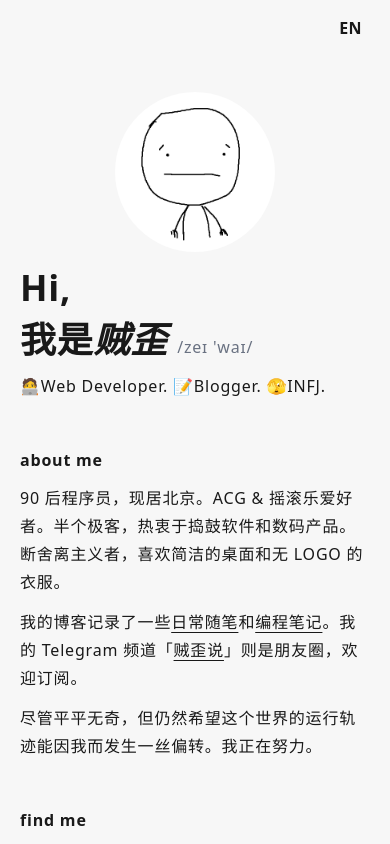
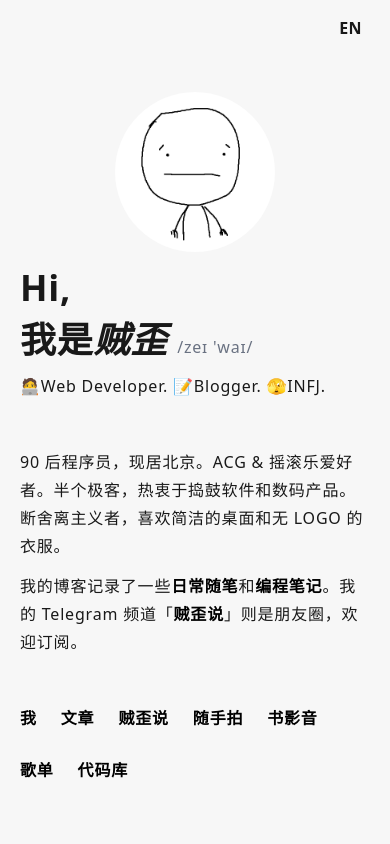
Before and after one commit to varzy/homepage-next, a Next.js app: page / in a window 390 px wide. Shown: the top 844 px of the page. Built offline with nearby package versions, Linux system fonts and the light colour scheme; no server answers.

Commit message:
Update styles.

```diff
--- a/src/app/(blog)/_components/BlogHeader.tsx
+++ b/src/app/(blog)/_components/BlogHeader.tsx
@@ -8,7 +8,6 @@ export default function BlogHeader() {
     return { label: category.alias, href: `/categories/${key}` };
   });
   const links = [
-    { label: '主页', href: '/' },
     ...categoryLinks,
     { label: '归档', href: '/archive' },
     { label: '标签', href: '/tags' },
@@ -20,11 +19,11 @@ export default function BlogHeader() {
       <div className="g-blog-container">
         <div className="flex items-center justify-between">
           <div className="logo">
-            <Link className="text-lg font-bold italic" href="/blog">
+            <Link className="text-lg font-bold italic" href="/">
               贼 歪
             </Link>
           </div>
-          <div className="menu align-center flex gap-3 sm:gap-3.5">
+          <div className="menu align-center flex gap-4">
             {links.map((link, index) => (
               <Link className="hover:underline" key={index} href={link.href}>
                 {link.label}
--- /dev/null
+++ b/src/app/(readme)/readme/page.tsx
@@ -0,0 +1,3 @@
+export default function Readme() {
+  return <div>Readme</div>;
+}
--- /dev/null
+++ b/src/app/_components/HomeWrapper copy.tsx
@@ -0,0 +1,97 @@
+import { ReactNode } from 'react';
+import { FaRegPenToSquare } from 'react-icons/fa6';
+import { FaGithub, FaInstagram, FaRegAddressCard, FaTelegramPlane } from 'react-icons/fa';
+import { SiDoubanread } from 'react-icons/si';
+import { RiNeteaseCloudMusicLine } from 'react-icons/ri';
+import LocaleToggle from '@/app/_components/LocaleToggle';
+import Avatar from '@/app/_components/Avatar';
+import FancyLink, { FancyLinkProps } from '@/app/_components/FancyLink';
+import Link from 'next/link';
+
+export interface I18nProps {
+  blog: string;
+  telegram: string;
+  github: string;
+  instagram: string;
+  douban: string;
+  neteaseMusic: string;
+  resume: string;
+  iam: ReactNode;
+  name: string;
+  pronounce: string;
+}
+
+export default function HomeWrapper({ t, children }: { t: I18nProps; children: ReactNode }) {
+  const linksNew = [
+    { label: '我', alias: 'README', href: '/' },
+    { label: '文章', alias: 'Writing', href: '/blog' },
+    { label: '朋友圈', alias: 'Moments', href: 'https://t.me/aboutzy', target: '_blank' },
+    { label: '随手拍', alias: 'Gallery', href: 'https://instagram.com/varzyme', target: '_blank' },
+    { label: '书影音', alias: 'Douban', href: 'https://www.douban.com/people/varzy/', target: '_blank' },
+    {
+      label: '在听',
+      alias: 'Listening',
+      href: 'https://music.163.com/playlist?id=39874340&userid=45403592',
+      target: '_blank',
+    },
+    {
+      label: '代码',
+      alias: 'Github',
+      href: 'https://github.com/varzy',
+      target: '_blank',
+    },
+  ];
+
+  const links: FancyLinkProps[] = [
+    { label: t.blog, href: '/blog', icon: <FaRegPenToSquare /> },
+    { label: t.telegram, href: 'https://t.me/aboutzy', target: '_blank', icon: <FaTelegramPlane /> },
+    { label: t.github, href: 'https://github.com/varzy', target: '_blank', icon: <FaGithub /> },
+    { label: t.instagram, href: 'https://instagram.com/varzyme', target: '_blank', icon: <FaInstagram /> },
+    { label: t.douban, href: 'https://www.douban.com/people/varzy/', target: '_blank', icon: <SiDoubanread /> },
+    {
+      label: t.neteaseMusic,
+      href: 'https://music.163.com/playlist?id=39874340&userid=45403592',
+      icon: <RiNeteaseCloudMusicLine />,
+    },
+    { label: t.resume, href: '/resume', icon: <FaRegAddressCard /> },
+  ];
+
+  const Row = ({ title, children }: { title?: string; children: ReactNode }) => (
+    <div className="mb-12">
+      <div className="mb-3">{title && <h1 className="text-base font-bold">{title}</h1>}</div>
+      <div className="">{children}</div>
+    </div>
+  );
+
+  return (
+    <div className="container mx-auto text-lg max-w-2xl px-5 py-20 leading-8 tracking-wider [&_a]:hover:underline">
+      <div className="">
+        <div className="flex-1">
+          <div className="flex flex-col-reverse gap-4 md:flex-row md:items-center md:justify-between">
+            <div className="space-y-3">
+              <p className="text-4xl font-bold">Hi,</p>
+              <p className="text-4xl font-bold">
+                <span>I'm </span>
+                <strong className="italic">{t.name}</strong>
+                <span className="text-secondary text-base font-light">&nbsp;&nbsp;/{t.pronounce}/</span>
+              </p>
+              <p>🧑‍💻Web Developer. 📝Blogger. 🫣INFJ.</p>
+            </div>
+          </div>
+        </div>
+        <div className="flex-1 text-black font-black flex gap-6 mt-10">
+          {linksNew.map((link, index) => (
+            <p key={index}>
+              {/* <span>- </span> */}
+              <Link href={link.href} target={link.target}>
+                <span>{link.label}</span>
+                {/* <span> / </span> */}
+                {/* <span>{link.alias}</span> */}
+              </Link>
+            </p>
+          ))}
+        </div>
+      </div>
+    </div>
+  );
+}
--- a/src/app/_components/HomeWrapper.tsx
+++ b/src/app/_components/HomeWrapper.tsx
@@ -6,6 +6,7 @@ import { RiNeteaseCloudMusicLine } from 'react-icons/ri';
 import LocaleToggle from '@/app/_components/LocaleToggle';
 import Avatar from '@/app/_components/Avatar';
 import FancyLink, { FancyLinkProps } from '@/app/_components/FancyLink';
+import Link from 'next/link';
 
 export interface I18nProps {
   blog: string;
@@ -17,22 +18,22 @@ export interface I18nProps {
   resume: string;
   iam: ReactNode;
   name: string;
-  pronounce: string;
+  readme: string;
 }
 
 export default function HomeWrapper({ t, children }: { t: I18nProps; children: ReactNode }) {
   const links: FancyLinkProps[] = [
-    { label: t.blog, href: '/blog', icon: <FaRegPenToSquare /> },
-    { label: t.telegram, href: 'https://t.me/aboutzy', target: '_blank', icon: <FaTelegramPlane /> },
-    { label: t.github, href: 'https://github.com/varzy', target: '_blank', icon: <FaGithub /> },
-    { label: t.instagram, href: 'https://instagram.com/varzyme', target: '_blank', icon: <FaInstagram /> },
-    { label: t.douban, href: 'https://www.douban.com/people/varzy/', target: '_blank', icon: <SiDoubanread /> },
+    { label: t.readme, href: '/readme' },
+    { label: t.blog, href: '/blog' },
+    { label: t.telegram, href: 'https://t.me/aboutzy', target: '_blank' },
+    { label: t.instagram, href: 'https://instagram.com/varzyme', target: '_blank' },
+    { label: t.douban, href: 'https://www.douban.com/people/varzy/', target: '_blank' },
     {
       label: t.neteaseMusic,
       href: 'https://music.163.com/playlist?id=39874340&userid=45403592',
-      icon: <RiNeteaseCloudMusicLine />,
     },
-    { label: t.resume, href: '/resume', icon: <FaRegAddressCard /> },
+    { label: t.github, href: 'https://github.com/varzy', target: '_blank' },
+    // { label: t.resume, href: '/resume' },
   ];
 
   const Row = ({ title, children }: { title?: string; children: ReactNode }) => (
@@ -45,15 +46,15 @@ export default function HomeWrapper({ t, children }: { t: I18nProps; children: R
   return (
     <>
       <LocaleToggle />
-      <div className="container mx-auto max-w-3xl px-5 py-20 leading-7 tracking-wider sm:px-16 [&_a]:underline">
+      <div className="container mx-auto max-w-3xl px-5 py-20 leading-7 tracking-wider sm:px-16 [&_a]:font-black [&_a]:text-black [&_a]:hover:underline">
         <Row>
           <div className="flex flex-col-reverse gap-4 md:flex-row md:items-center md:justify-between">
             <div className="space-y-3">
               <p className="text-4xl font-bold">Hi,</p>
               <p className="text-4xl font-bold">
                 <span>{t.iam}</span>
-                <strong className="italic">{t.name}</strong>
-                <span className="text-secondary text-base font-light">&nbsp;&nbsp;/{t.pronounce}/</span>
+                <strong className="italic">贼歪</strong>
+                <span className="text-secondary text-base font-light">&nbsp;&nbsp;/zeɪ 'waɪ/</span>
               </p>
               <p>🧑‍💻Web Developer. 📝Blogger. 🫣INFJ.</p>
             </div>
@@ -62,15 +63,15 @@ export default function HomeWrapper({ t, children }: { t: I18nProps; children: R
             </div>
           </div>
         </Row>
-        <Row title="about me">
-          <div className="[&>p]:mb-3 [&>p]:last:mb-0">{children}</div>
+        <Row>
+          <article className="[&_p]:mb-3 [&_p]:last:mb-0">{children}</article>
         </Row>
-        <Row title="find me">
-          <div className="flex flex-wrap">
+        <Row>
+          <div className="flex flex-wrap gap-6">
             {links.map((link, index) => (
-              <div className="mb-3 basis-1/2 sm:basis-1/3 md:basis-1/4" key={index}>
-                <FancyLink href={link.href} target={link.target} label={link.label} icon={link.icon} />
-              </div>
+              <Link href={link.href} target={link.target} key={index}>
+                <span>{link.label}</span>
+              </Link>
             ))}
           </div>
         </Row>
--- a/src/app/en/page.tsx
+++ b/src/app/en/page.tsx
@@ -11,8 +11,7 @@ export default function Home() {
     <HomeWrapper
       t={{
         iam: <span>I&apos;m </span>,
-        name: `ZY`,
-        pronounce: `zeɪ 'waɪ`,
+        name: `贼歪`,
         telegram: `Telegram`,
         github: `Github`,
         instagram: `Instagram`,
--- a/src/app/page.tsx
+++ b/src/app/page.tsx
@@ -7,14 +7,14 @@ export default function Home() {
       t={{
         iam: `我是`,
         name: `贼歪`,
-        pronounce: `zeɪ 'waɪ`,
-        telegram: `Telegram`,
-        github: `Github`,
-        instagram: `Instagram`,
-        blog: `博 客`,
-        douban: `豆 瓣`,
-        neteaseMusic: `网 易 云`,
-        resume: `简 历`,
+        readme: '我',
+        telegram: `贼歪说`,
+        github: `代码库`,
+        instagram: `随手拍`,
+        blog: `文章`,
+        douban: `书影音`,
+        neteaseMusic: `歌单`,
+        resume: `简历`,
       }}
     >
       <p>
@@ -30,7 +30,7 @@ export default function Home() {
         <FancyLink href="https://t.me/aboutzy" label="贼歪说" target="_blank" />
         」则是朋友圈，欢迎订阅。
       </p>
-      <p>尽管平平无奇，但仍然希望这个世界的运行轨迹能因我而发生一丝偏转。我正在努力。</p>
+      {/* <p>尽管平平无奇，但仍然希望这个世界的运行轨迹能因我而发生一丝偏转。我正在努力。</p> */}
     </HomeWrapper>
   );
 }
```
